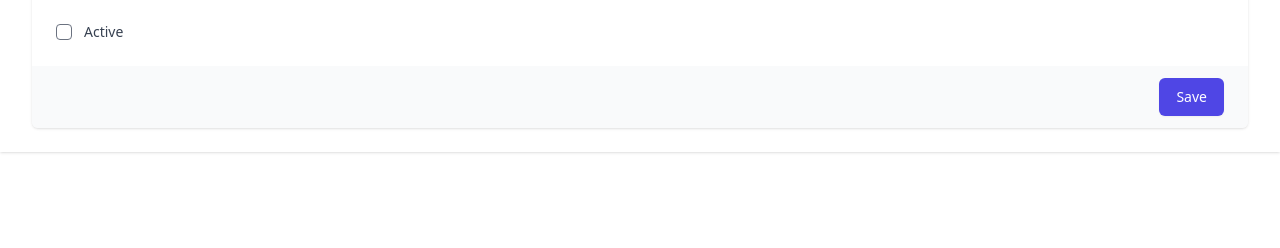
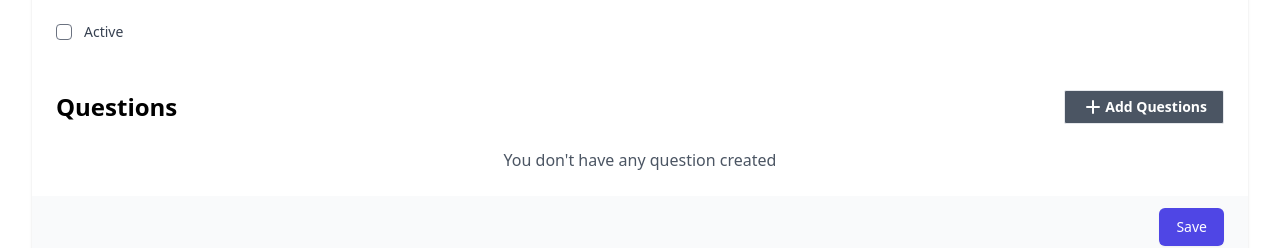
Before and after one commit to Qabas-mamari/laravel_survey, a Vue app in the folder vue/: page /surveys/create in a window 1280 px wide. Shown: the part 520-768 px from the top of the page. Built offline with nearby package versions, Linux system fonts and the light colour scheme; sample sign-in values are in the browser's storage.

Commit message:
Start Working on Questions

```diff
--- a/vue/src/store/index.js
+++ b/vue/src/store/index.js
@@ -113,6 +113,7 @@
         created_at: "2021-12-20 18:00:00",
         updated_at: "2021-12-20 18:00:00",
         expire_date: "2021-12-31 18:00:00",
+        questions: []
     },
     {
         id: 3,
@@ -124,6 +125,7 @@
         created_at: "2021-12-21 17:00:00",
         updated_at: "2021-12-21 17:00:00",
         expire_date: "2021-12-31 00:00:00",
+        questions: []
     },
     {
         id: 4,
@@ -134,6 +136,7 @@
         description: `A utility-first CSS framework packed with classes like <code>flex</code>, <code>pt-4</code>, <code>text-center</code> and <code>rotate-90</code> that can be composed to build any design, directly in your markup.`,
         created_at: "2021-12-21 14:00:00",
         updated_at: "2021-12-21 14:00:00",
+        questions: []
     }
 
 ];
--- a/vue/src/views/SurveyView.vue
+++ b/vue/src/views/SurveyView.vue
@@ -4,7 +4,7 @@
             <div class="flex justify-between items-end">
                 <h1 class="text-3xl font-bold text-gray-900">
                     <!-- check model id, if model exist write the model title, if not create survey -->
-                    {{ model.id ? model.title : 'Create a Survey'}}
+                    {{ model.id ? model.title : 'Create a Survey' }}
                 </h1>
             </div>
             <!-- <pre>
@@ -18,42 +18,55 @@
                         <div>
                             <label class="block text-sm font-medium text-gray-700">Image</label>
                             <div class="mt-1 flex items-center">
-                                <img v-if="model.image" :src="model.image" :alt="model.title" class="w-64 h-48 object-cover">
-                                <span v-else class="flex items-center justify-center h-12 w-12 rounded-full overflow-hidden bg-gray-100">
-                                    <svg xmlns="http://www.w3.org/2000/svg" class="h-[80%] w-[80%] text-gray-300" fill="none" viewBox="0 0 24 24" stroke="currentColor" stroke-width="2">
-                                        <path stroke-linecap="round" stroke-linejoin="round" d="M4 16l4.586-4.586a2 2 0 012.828 0L16 16m-2-2l1.586-1.586a2 2 0 012.828 0L20 14m-6-6h.01M6 20h12a2 2 0 002-2V6a2 2 0 00-2-2H6a2 2 0 00-2 2v12a2 2 0 002 2z" />
+                                <img v-if="model.image" :src="model.image" :alt="model.title"
+                                    class="w-64 h-48 object-cover">
+                                <span v-else
+                                    class="flex items-center justify-center h-12 w-12 rounded-full overflow-hidden bg-gray-100">
+                                    <svg xmlns="http://www.w3.org/2000/svg" class="h-[80%] w-[80%] text-gray-300"
+                                        fill="none" viewBox="0 0 24 24" stroke="currentColor" stroke-width="2">
+                                        <path stroke-linecap="round" stroke-linejoin="round"
+                                            d="M4 16l4.586-4.586a2 2 0 012.828 0L16 16m-2-2l1.586-1.586a2 2 0 012.828 0L20 14m-6-6h.01M6 20h12a2 2 0 002-2V6a2 2 0 00-2-2H6a2 2 0 00-2 2v12a2 2 0 002 2z" />
                                     </svg>
                                 </span>
-                                <button type="button" class="relative overflow-hidden ml-5 py-2 px-3 border border-gray-300 rounded-md shadow-sm text-sm leading-4 font-medium text-gray-700 hover:bg-gray-50 focus:outline-none focus:ring-2 focus:ring-offset-2 focus:ring-indigo-500">
-                                    <input type="file" class="absolute left-0 top-0 bottom-0 right-0 opacity-0 cursor-pointer" >
-                                    Change</button>
+                                <button type="button"
+                                    class="relative overflow-hidden ml-5 py-2 px-3 border border-gray-300 rounded-md shadow-sm text-sm leading-4 font-medium text-gray-700 hover:bg-gray-50 focus:outline-none focus:ring-2 focus:ring-offset-2 focus:ring-indigo-500">
+                                    <input type="file"
+                                        class="absolute left-0 top-0 bottom-0 right-0 opacity-0 cursor-pointer">
+                                    Change
+                                </button>
                             </div>
                         </div>
 
                         <!-- Title -->
                         <div>
                             <label for="title" class="block text-sm font-medium text-gray-700">Title</label>
-                            <input type="text" name="title" id="title" v-model="model.title" autocomplete="survey_title" class="mt-1 focus:ring-indigo-500 focus:border-indigo-500 block w-full shadow-sm sm:text-sm border-gray-300 rounded-md">
+                            <input type="text" name="title" id="title" v-model="model.title" autocomplete="survey_title"
+                                class="mt-1 focus:ring-indigo-500 focus:border-indigo-500 block w-full shadow-sm sm:text-sm border-gray-300 rounded-md">
                         </div>
 
                         <!-- Description -->
                         <div>
                             <label for="about" class="block text-sm font-medium text-gray-700">Description</label>
                             <div class="mt-1">
-                                <textarea name="description" id="description" rows="3" v-model="model.description" autocomplete="survey_description" class="shadow-sm focus:ring-indigo-500 focus:border-indigo-500 mt-1 block w-full sm:text-sm border-gray-300 rounded-md" placeholder="Describe your survey"></textarea>
+                                <textarea name="description" id="description" rows="3" v-model="model.description"
+                                    autocomplete="survey_description"
+                                    class="shadow-sm focus:ring-indigo-500 focus:border-indigo-500 mt-1 block w-full sm:text-sm border-gray-300 rounded-md"
+                                    placeholder="Describe your survey"></textarea>
                             </div>
                         </div>
 
                         <!-- Expire Date -->
                         <div>
                             <label for="expire_date" class="block text-sm font-medium text-gray-700">Expire Date</label>
-                            <input type="date" name="expire_date" id="expire_date" v-model="model.expire_date" class="mt-1 focus:ring-indigo-500 focus:border-indigo-500 block w-full sm:text-sm border-gray-300 rounded-md shadow-sm">
+                            <input type="date" name="expire_date" id="expire_date" v-model="model.expire_date"
+                                class="mt-1 focus:ring-indigo-500 focus:border-indigo-500 block w-full sm:text-sm border-gray-300 rounded-md shadow-sm">
                         </div>
 
                         <!-- Status -->
                         <div class="flex items-start">
                             <div class="flex items-center h-5">
-                                <input type="checkbox" name="status" id="status" v-model="model.status" class="focus:ring-indigo-500 h-4 w-4 text-indigo-600 rounded">
+                                <input type="checkbox" name="status" id="status" v-model="model.status"
+                                    class="focus:ring-indigo-500 h-4 w-4 text-indigo-600 rounded">
                             </div>
                             <div class="ml-3 text-sm">
                                 <label for="status" class="font-medium text-gray-700">Active</label>
@@ -62,8 +75,35 @@
                         <!-- end survey fields -->
                     </div>
 
+                    <!-- add questions -->
+                    <div class="px-4 py-5 bg-white space-y-6 sm:p-6">
+                        <h3 class="text-2xl font-semibold flex items-center justify-between">
+                            Questions
+                            <!-- add new question -->
+                            <button type="button" @click="addQuestion()"
+                                class="flex items-center rounded-sm border bg-gray-600 text-white px-4 py-1 text-sm hover:bg-gray-700">
+                                <svg xmlns="http://www.w3.org/2000/svg" class="h-6 w-6" fill="none" viewBox="0 0 24 24"
+                                    stroke="currentColor" stroke-width="2">
+                                    <path stroke-linecap="round" stroke-linejoin="round"
+                                        d="M12 6v6m0 0v6m0-6h6m-6 0H6" />
+                                </svg>
+                                Add Questions
+                            </button>
+                        </h3>
+                        <!-- check if model has question -->
+                        <div v-if="!model.questions.length" class="text-center text-gray-600">
+                            You don't have any question created
+                        </div>
+                        <!-- if question exist, looping -->
+                        <div v-for="(question, index) in model.questions" :key="question.id">
+                            <QuestionEditor :question="question" :index="index" @change="questionChange" @addQuestion="addQuestion" @deleteQuestion="deleteQuestion"/>
+                        </div>
+                    </div>
+
+
                     <div class="px-4 py-3 bg-gray-50 text-right sm:px-6">
-                        <button type="submit" class="inline-flex justify-center py-2 px-4 border border-transparent shadow-sm text-sm font-medium rounded-md bg-indigo-600 text-white hover:bg-indigo-700 focus:outline-none focus:ring-2 focus:ring-offset-2 focus:ring-indigo-500">Save</button>
+                        <button type="submit"
+                            class="inline-flex justify-center py-2 px-4 border border-transparent shadow-sm text-sm font-medium rounded-md bg-indigo-600 text-white hover:bg-indigo-700 focus:outline-none focus:ring-2 focus:ring-offset-2 focus:ring-indigo-500">Save</button>
                     </div>
                 </div>
             </form>
@@ -81,18 +121,18 @@
 
 //  create empty survey model
 let model = ref({
-    title : "",
-    status : false,
-    image : null,
-    description : null,
+    title: "",
+    status: false,
+    image: null,
+    description: null,
     expire_date: null,
     questions: []
 });
 
-if(route.params.id){
+if (route.params.id) {
     // update the survey model
     model.value = store.state.surveys.find(
-        (s) =>s.id === parseInt(route.params.id)
+        (s) => s.id === parseInt(route.params.id)
     );
 }
 </script>
```
Also changed, not shown: vue/src/components/editor/QuestionEditor.vue (added).
